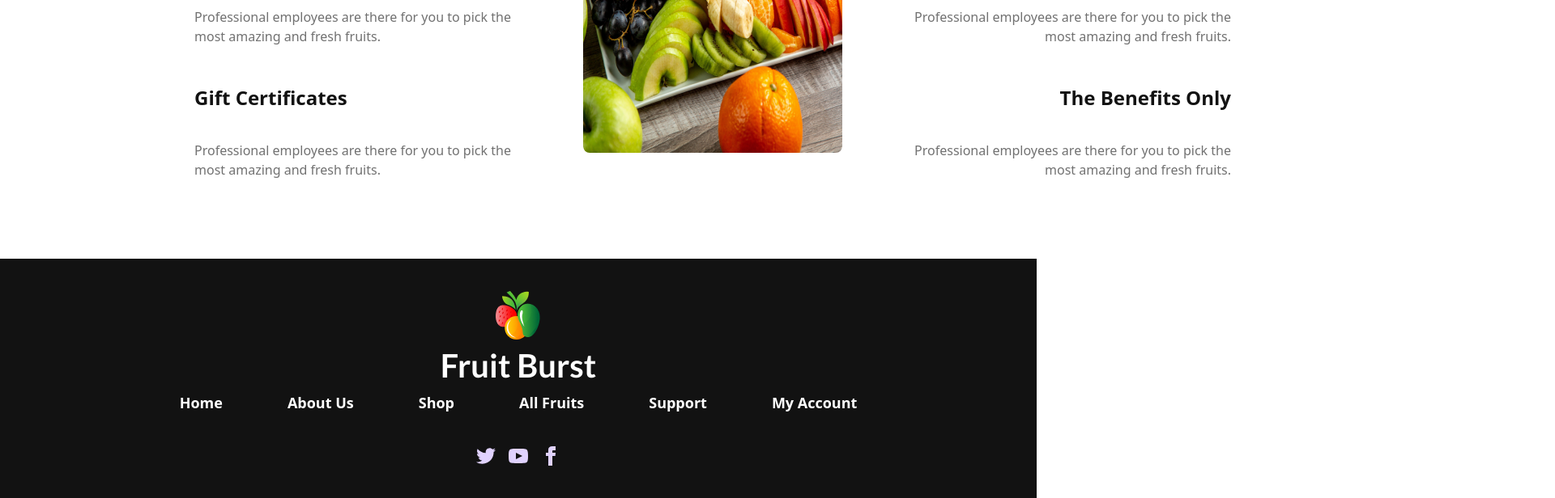
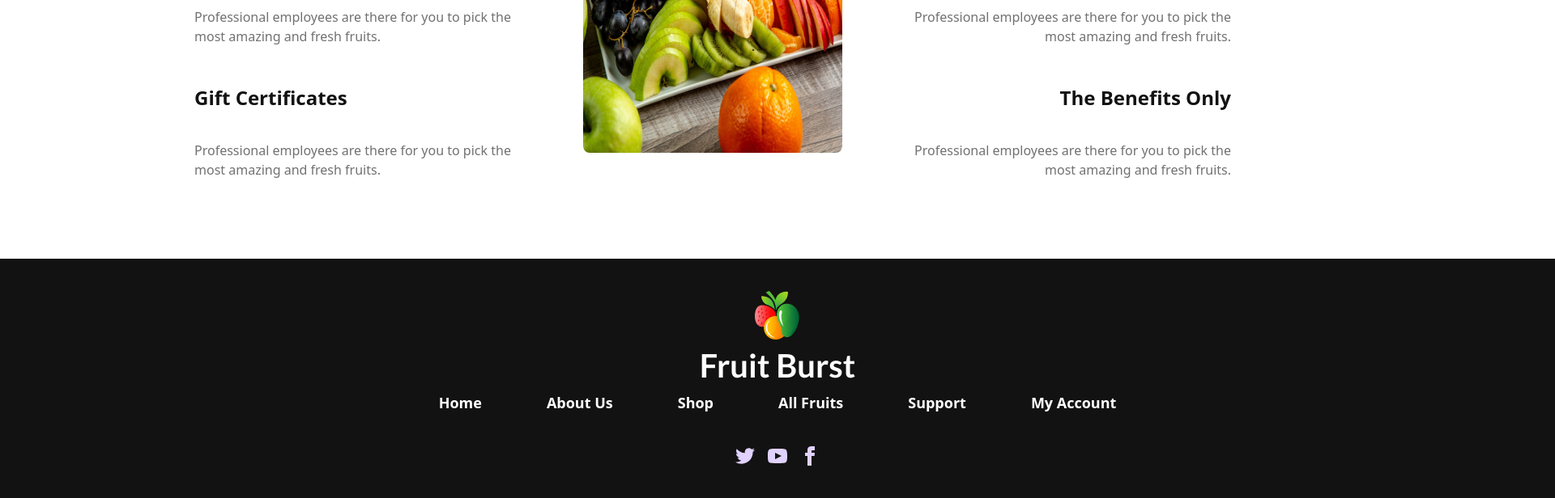
Before and after one commit to shobind/fruit-brust-with-daisyUI, a plain HTML site: page index.html in a window 1280 px wide. Shown: the part 3074-3690 px from the top of the page at 81% size, 1920 px wide, since content can reach past the window. Drawn offline with nearby package versions, Linux system fonts and the light colour scheme.

Commit message:
resolved the issue

```diff
--- a/index.html
+++ b/index.html
@@ -526,7 +526,7 @@
       </div>
     </section>
   </main>
-  <footer class="footer footer-center w-[375px] md:w-[768px] lg:w-full p-10 bg-[#121212] text-primary-content">
+  <footer class="footer footer-center w-[375px] md:w-[768px] lg:w-[1920px] p-10 bg-[#121212] text-primary-content">
     <aside>
       <img src="images/logo.png" alt="">
         <a
```
